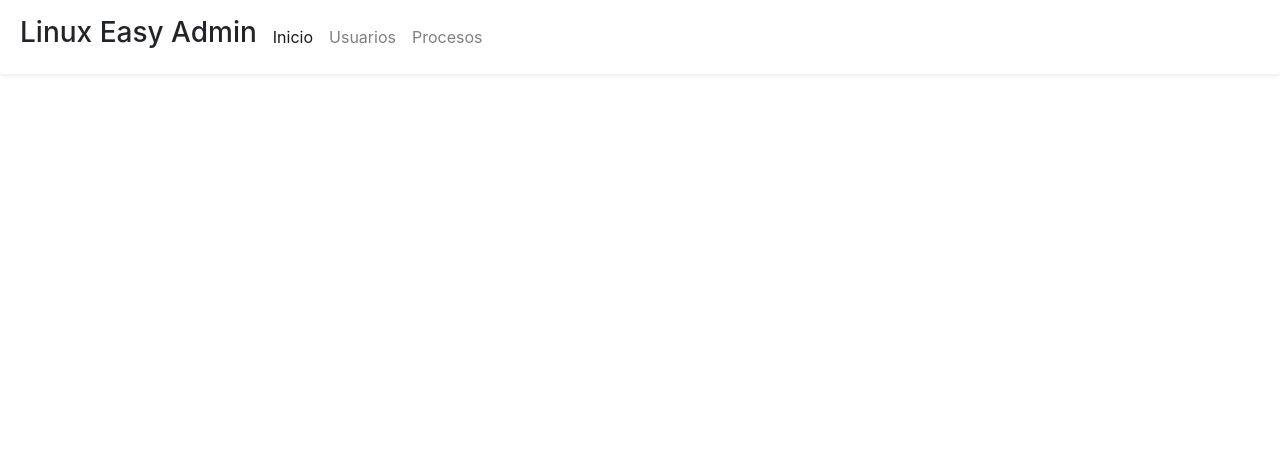
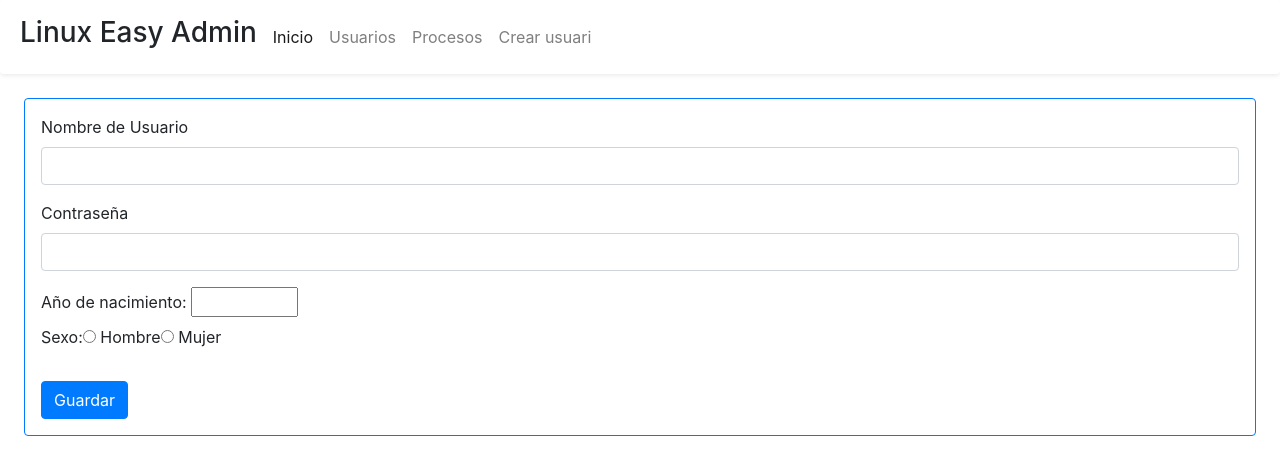
Before and after one commit to krl42c/lea-front, a React (Create React App) app: page /create_user in a window 1280 px wide. Shown: the top 474 px of the page. Built offline with nearby package versions, Linux system fonts and the light colour scheme.

Commit message:
Added component for creating new users

```diff
--- a/src/App.js
+++ b/src/App.js
@@ -5,6 +5,7 @@ import { Users } from './Users';
 import { Heading } from './Heading';
 import { Process } from './Process';
 import { BrowserRouter as Router,Switch,Route,Link} from 'react-router-dom';
+import { CreateUser } from './CreateUser';
 
 function App() {
     var isVisible = false;
@@ -28,12 +29,16 @@ function App() {
                     <li class="nav-tem">
                       <Link to="/process" class="nav-link">Procesos</Link>
                     </li>
+                    <li class="nav-tem">
+                      <Link to="/create_user" class="nav-link"> Crear usuari</Link>
+                    </li>
                     </ul>
                 </div>
                 </nav>
             </div>
             <Route path="/users" component={Users} />
             <Route path="/process" component={Process} />
+            <Route path="/create_user" component={CreateUser} />
       </div>
       </Router>
     )
--- /dev/null
+++ b/src/CreateUser.js
@@ -0,0 +1,37 @@
+import React from 'react';
+
+export class CreateUser extends React.Component {
+    constructor(props) {
+        super();
+    }
+    saveUser = () => {
+
+    }
+    render() {
+        return(
+            <div>
+                <form class="m-4 p-3 border border-primary rounded">
+                <div class="form-group">
+                    <label >Nombre de Usuario</label>
+                    <input class="form-control" id="user_name" />
+                </div>
+                <div class="form-group">
+                    <label>Contraseña</label>
+                    <input type="password" class="form-control" id="password" />
+                </div>
+                    <div>
+                    <label>Año de nacimiento: <input type="number" name="nacido" min="1900" max="2005" /></label>
+                    </div>
+                    <div>
+                    <label>Sexo:
+                        <input type="radio" name="hm" value="h" /> Hombre
+                        <input type="radio" name="hm" value="m" /> Mujer
+                    </label>
+                    </div>
+                        <br />
+                <button type="submit" class="btn btn-primary">Guardar</button>
+                </form>
+            </div>
+        )
+    }
+}
--- a/src/Users.js
+++ b/src/Users.js
@@ -1,4 +1,5 @@
 import React from 'react';
+import { BrowserRouter as Router,Switch,Route,Link} from 'react-router-dom';
 
 export class Users extends React.Component {
     constructor(props) {
@@ -24,7 +25,7 @@ export class Users extends React.Component {
             //<div> {this.state.userList.map(s => (<li>{s}</li>))} </div>
             <div>
                 <form class="form-inline my-2 my-lg-0">
-                    <a class="btn btn-primary m-3 " href="{{url_for('create_user')}}" role="button">Crear Usuario</a>
+                    <Link to="/create_user" class="btn btn-primary m-3" role="button"> Crear usuario </Link>
                 <input class="form-control mr-sm-2" type="search" placeholder="Buscar" aria-label="Search" />
                 <button class="btn btn-outline-success my-2 my-sm-0" type="submit">
                     <svg width="1em" height="1em" viewBox="0 0 16 16" class="bi bi-search" fill="currentColor" xmlns="http://www.w3.org/2000/svg">
```
